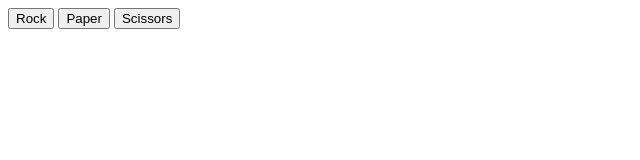
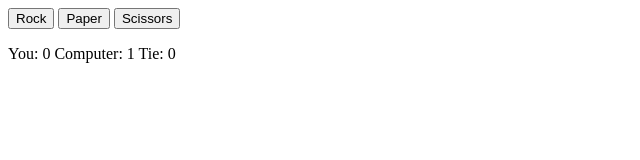
Before and after one commit to acopperlily/rock-paper-scissors, a plain HTML site: page index.html in a window 1280 px wide. Both pictures are taken after a click on the button "Rock". Shown: the whole page, without its empty margins (0-640 px from the left). Drawn offline with Linux system fonts and the light colour scheme.

Commit message:
Scores now update after each round

```diff
--- a/index.html
+++ b/index.html
@@ -14,6 +14,10 @@
       <button id="Scissors">Scissors</button>
     </div>
 
+    <div id="results">
+      <p id="score"></p>
+    </div>
+
     <script>
 
       let userScore = 0;
@@ -28,8 +32,12 @@
           console.log(button.id);
           const computerSelection = computerPlay();
           const playerSelection = button.id;
-          console.log(playRound(playerSelection, computerSelection));
-          console.log(`You: ${userScore} Computer: ${computerScore} Tie: ${tie}`);
+
+          const winner = playRound(playerSelection, computerSelection);
+          console.log(winner);
+
+          const scores = document.querySelector('#score')
+          results = scores.textContent = `You: ${userScore} Computer: ${computerScore} Tie: ${tie}`;
         });
       });
 
```
